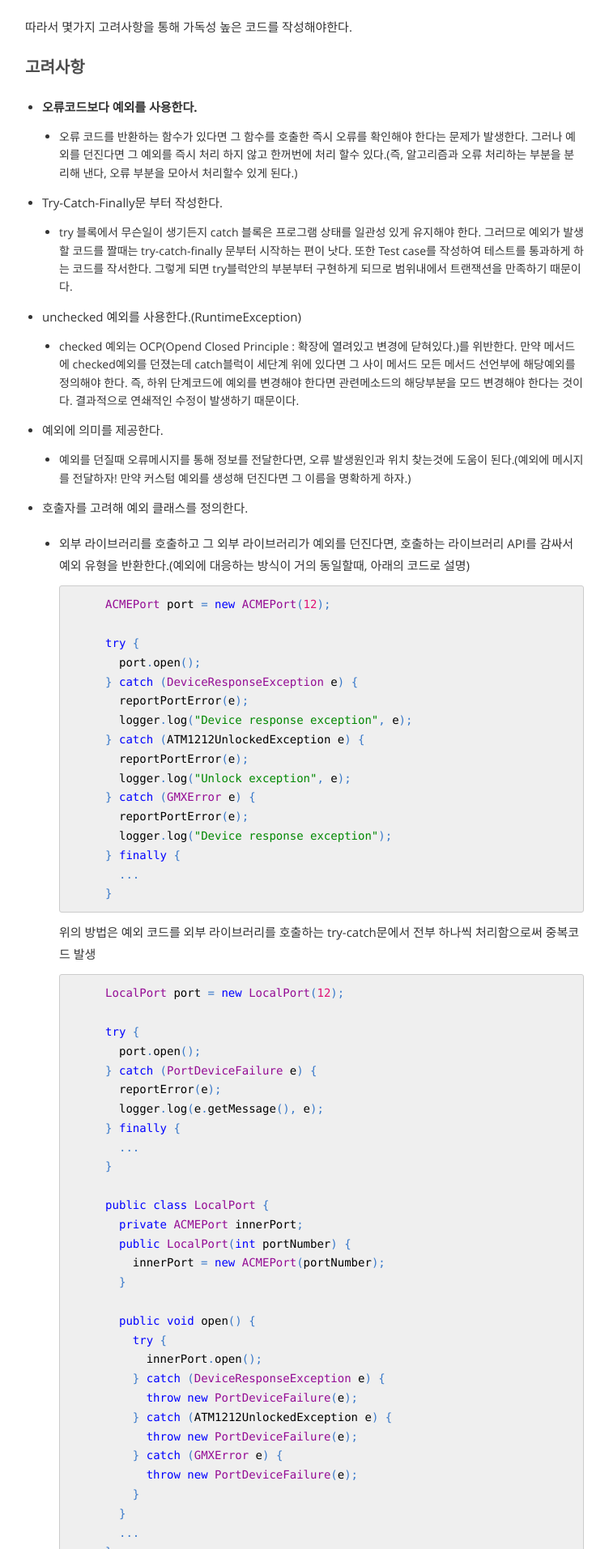
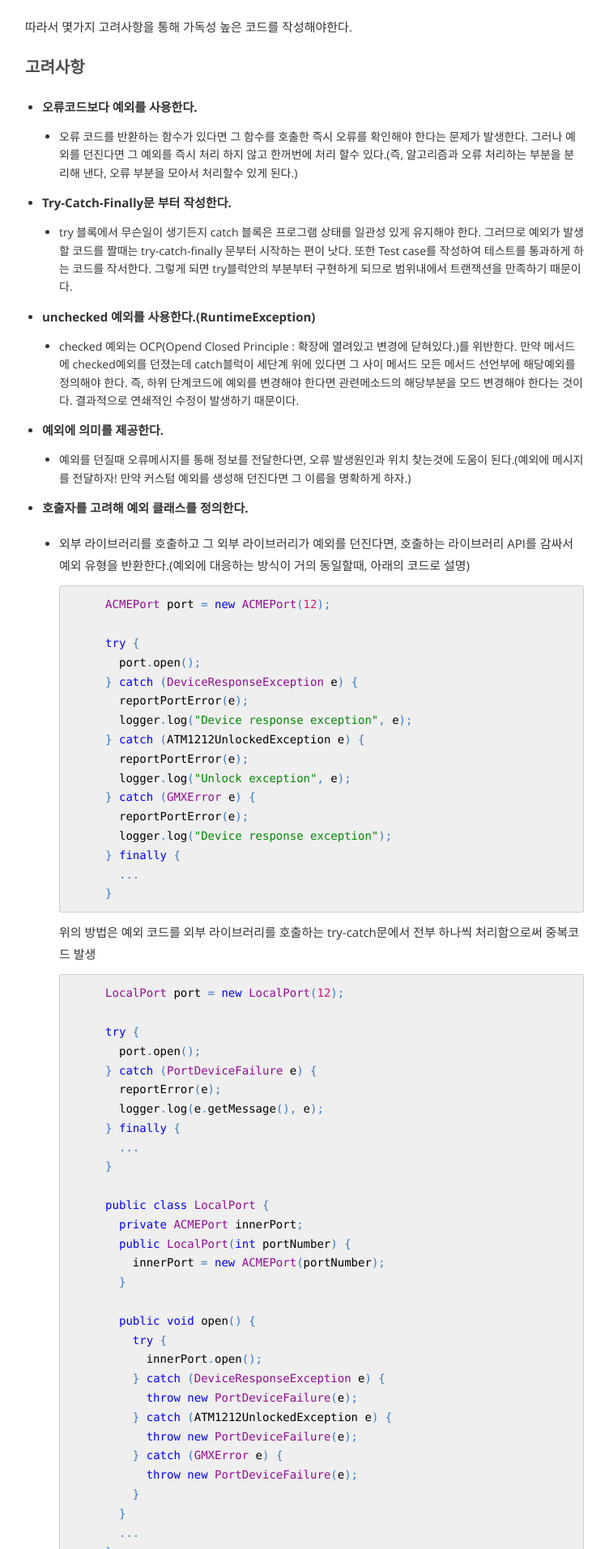
Before and after one commit to tinybread/tinybread.github.com, a Jekyll site: the page built from _posts/2016-2-26-CleanCode오류처리_on_CleanCode.md, in a window 1280 px wide. Shown: the part 377-2290 px from the top of the page at 81% size, without its empty margins (243-995 px from the left). Built offline with Jekyll 4.4.1, drawn with Linux system fonts in a browser that asks for light colours.

Commit message:
no message

```diff
--- a/_posts/2016-2-26-CleanCode오류처리_on_CleanCode.md
+++ b/_posts/2016-2-26-CleanCode오류처리_on_CleanCode.md
@@ -26,20 +26,20 @@ tags: [CleanCode]
 	* 오류 코드를 반환하는 함수가 있다면 그 함수를 호출한 즉시 오류를 확인해야 한다는 문제가 발생한다. 그러나 예외를 던진다면 그 예외를 즉시 처리 하지 않고 한꺼번에 처리 할수 있다.(즉, 알고리즘과 오류 처리하는 부분을 분리해 낸다, 오류 부분을 모아서 처리할수 있게 된다.)<br>
 
 
-* Try-Catch-Finally문 부터 작성한다.
+* **Try-Catch-Finally문 부터 작성한다.**
 
 	* try 블록에서 무슨일이 생기든지 catch 블록은 프로그램 상태를 일관성 있게 유지해야 한다. 그러므로 예외가 발생할 코드를 짤때는 try-catch-finally 문부터 시작하는 편이 낫다. 또한 Test case를 작성하여 테스트를 통과하게 하는 코드를 작서한다. 그렇게 되면 try블럭안의 부분부터 구현하게 되므로 범위내에서 트랜잭션을 만족하기 때문이다.<br>
 
 
-* unchecked 예외를 사용한다.(RuntimeException)
+* **unchecked 예외를 사용한다.(RuntimeException)**
 
 	* checked 예외는 OCP(Opend Closed Principle :  확장에 열려있고 변경에 닫혀있다.)를 위반한다. 만약 메서드에 checked예외를 던졌는데 catch블럭이 세단계 위에 있다면 그 사이 메서드 모든 메서드 선언부에 해당예외를 정의해야 한다. 즉, 하위 단계코드에 예외를 변경해야 한다면 관련메소드의 해당부분을 모드 변경해야 한다는 것이다.  결과적으로 연쇄적인 수정이 발생하기 때문이다.<br>
 
-* 예외에 의미를 제공한다.
+* **예외에 의미를 제공한다.**
 
 	* 예외를 던질때 오류메시지를 통해 정보를 전달한다면, 오류 발생원인과 위치 찾는것에 도움이 된다.(예외에 메시지를 전달하자! 만약 커스텀 예외를 생성해 던진다면 그 이름을 명확하게 하자.)<br>
 
-* 호출자를 고려해 예외 클래스를 정의한다.
+* **호출자를 고려해 예외 클래스를 정의한다.**
 
 	* 외부 라이브러리를 호출하고 그 외부 라이브러리가 예외를 던진다면, 호출하는 라이브러리 API를 감싸서 예외 유형을 반환한다.(예외에 대응하는 방식이 거의 동일할때, 아래의 코드로 설명)   <br>
 
@@ -97,7 +97,7 @@ tags: [CleanCode]
 		아래의 코드는 예외를 처리하는 wrapper클래스를 통해 예외를 던짐으로써 외부 라이브러리 사이의 의존성 또한 줄일수 있게 된다. 또한 테스트를 함에 있어서도 쉬워진다.<br>
 
 
-* 정상 흐름을 정의한다.
+* **정상 흐름을 정의한다.**
 
 	* 예외를 통해 중단된 일을 처리하는건 대게는 좋은 방식이나, 때로는 이러한 방법이 적절하지 못할때가 존재한다. 아래의 예제를 통하여 알아보도록 하자.<br>
 
@@ -123,10 +123,10 @@ tags: [CleanCode]
 	*  SPECIAL CASE PATTERN : 클래스를 만들거나 객체를 조작해 특수 사례를 처리하는 방식. 클래스나 객체가 예외적인 상황을 캡슐화해서 처리하기 때문에 클라이언트 코드가 예외적인 상황을 처리할 필요가 없다.
 
 
-* null을 반환하지 마라
+* **null을 반환하지 마라**
 
 	* 어떤 메소드에서 null을 반환하는 것보다 예외를 발생 시키자. null을 반환한다면 반드시 확인을 해주어야 하고 만일 null을 체크하는 부분을 누락한다면 NullPointerException이 발생할 수 있기 때문이다. <br>
-* null을 전달하지 마라
+* **null을 전달하지 마라**
 
 	* null을 전달하게 되면 NullPointerException이 발생하거나 이 예외를 잡기위해 새로운 커스텀 예외를 발생해야 한다. null을 정상적인 인수로 기대하는 것이 아니라면 null을 전달하는 코드를 피하도록한다.<br>
 
```
